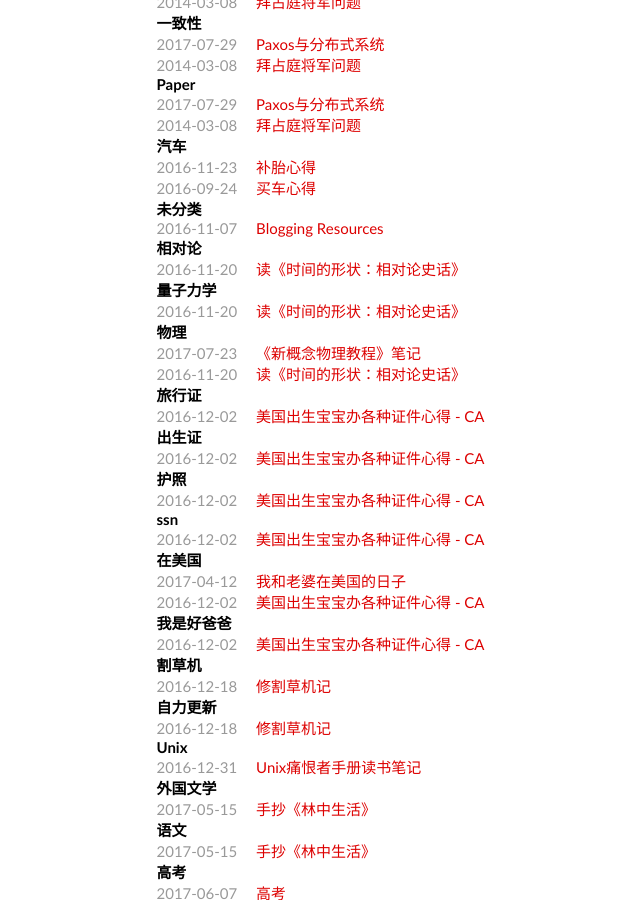
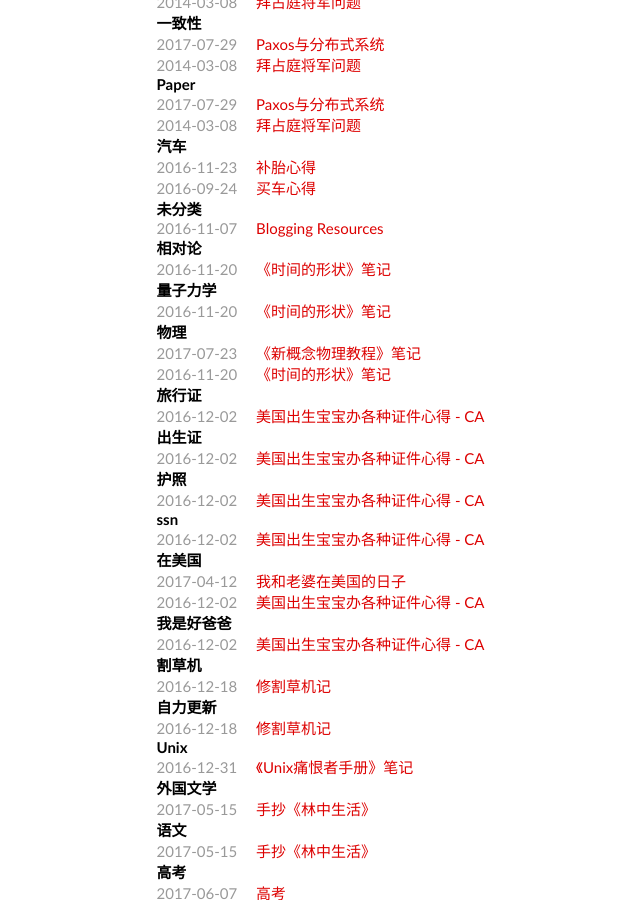
Before and after one commit to lam8da/lam8da.github.io, a Jekyll site: the page built from tags/index.md, in a window 1280 px wide and 900 px high, scrolled down 5004 px. Shown: the whole window, without its empty margins (156-796 px from the left). Built offline with Jekyll 4.4.1, drawn with Linux system fonts in a browser that asks for light colours; nearby versions of some CDN libraries; some of the changed text lies outside the part shown.

Commit message:
Fix namings and title

```diff
--- a/_posts/2016-11-20-shape-of-time-notes.md
+++ b/_posts/2016-11-20-shape-of-time-notes.md
@@ -1,6 +1,6 @@
 ---
 layout: post
-title: 读《时间的形状：相对论史话》
+title: 《时间的形状》笔记
 categories:
     - 数学&物理
 tags:
--- a/_posts/2016-12-31-unix-haters-handbook-notes.md
+++ b/_posts/2016-12-31-unix-haters-handbook-notes.md
@@ -1,6 +1,6 @@
 ---
 layout: post
-title: Unix痛恨者手册读书笔记
+title: 《Unix痛恨者手册》笔记
 categories:
     - 程序&设计
 tags:
```
Also changed, not shown: _posts/2013-01-01-summary-of-2012.md (renamed from _posts/2013-01-01-2012-summary.md), _posts/2016-11-30-summary-of-2016.md (renamed from _posts/2016-11-30-2016-summary.md).
